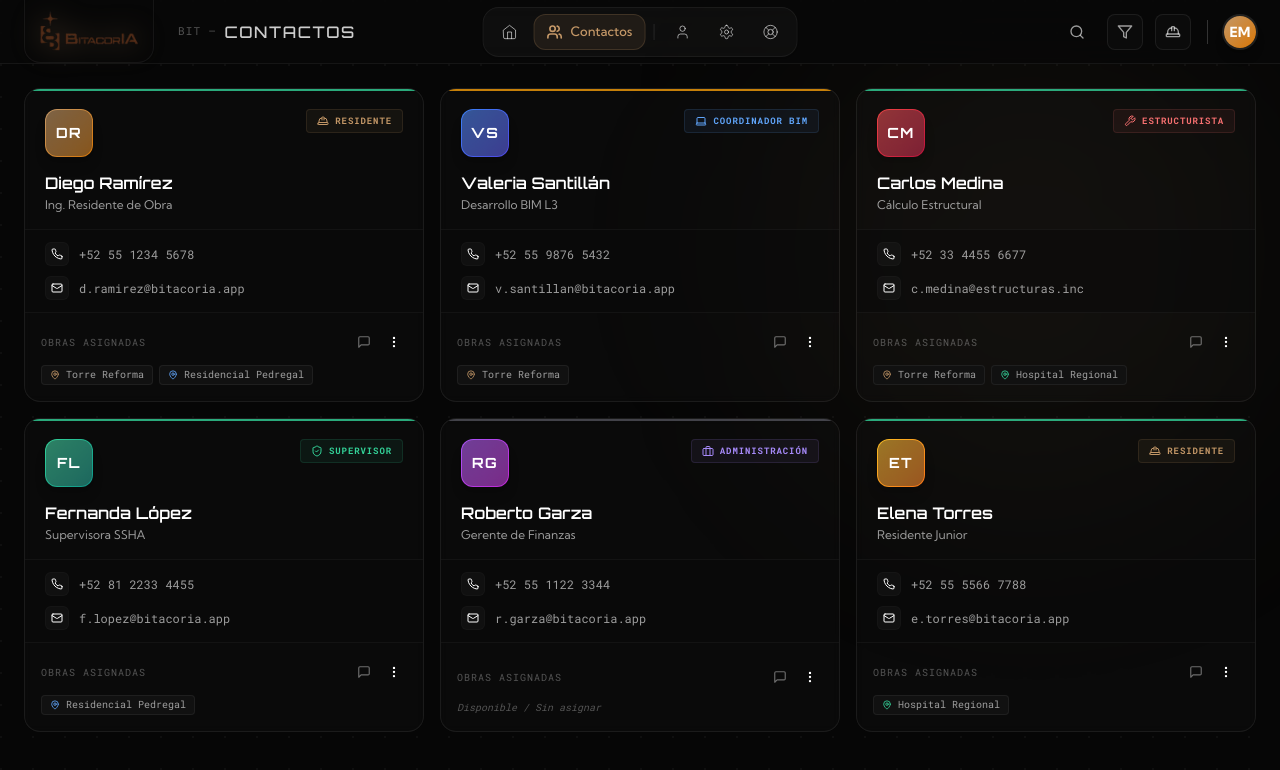
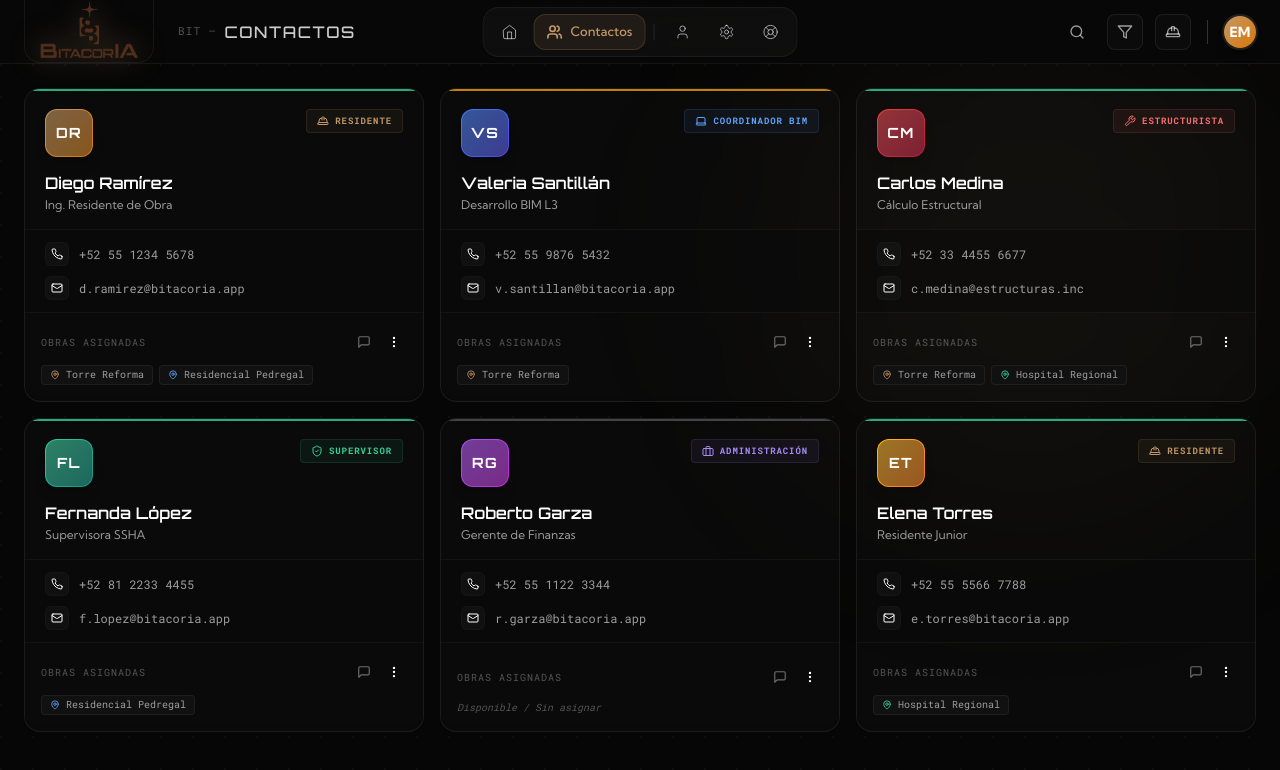
Before and after one commit to bitacoriatemp-creator/pagina-informativa, a Next.js app: page /dashboard/contacts in a window 1280 px wide. Shown: the top 770 px of the page. Built offline with nearby package versions, Linux system fonts and the light colour scheme.

Commit message:
fix: use stable webp logo image across all dashboard pages

```diff
--- a/src/app/dashboard/calendar/page.tsx
+++ b/src/app/dashboard/calendar/page.tsx
@@ -252,7 +252,7 @@ export default function CalendarioGlobal() {
                 <div className="absolute bottom-0 left-0 w-full h-px bg-gradient-to-r from-transparent via-[#C39767]/40 to-transparent" />
                 <Link href="/dashboard" className="flex items-center gap-3 group">
                     <div className="relative w-48 h-14 flex items-center justify-center flex-shrink-0">
-                        <img src="/images/logo_horizontal-removebg-preview.png" alt="BitacorIA"
+                        <img src="/images/logo-bitacoria.webp" alt="BitacorIA"
                             className="object-contain w-full h-full drop-shadow-[0_0_14px_rgba(195,151,103,0.5)] group-hover:drop-shadow-[0_0_22px_rgba(195,151,103,0.7)] transition-all duration-300" />
                     </div>
                 </Link>
--- a/src/app/dashboard/contacts/page.tsx
+++ b/src/app/dashboard/contacts/page.tsx
@@ -191,9 +191,9 @@ export default function ContactosDashboard() {
                 <Link href="/" className="flex items-center justify-center relative cursor-pointer group h-full">
                     <div className={`w-[130px] h-full ${sidebarBg} border-x border-b ${borderColor} flex items-center justify-center shrink-0 rounded-b-2xl shadow-sm transition-colors px-3`}>
                         {isDark ? (
-                            <img src="/images/logo_horizontal-removebg-preview.png" alt="BitacorIA Logo" className="object-contain w-full drop-shadow-[0_0_14px_rgba(195,151,103,0.5)] transition-transform duration-300 group-hover:scale-105" />
+                            <img src="/images/logo-bitacoria.webp" alt="BitacorIA Logo" className="object-contain w-full drop-shadow-[0_0_14px_rgba(195,151,103,0.5)] transition-transform duration-300 group-hover:scale-105" />
                         ) : (
-                            <img src="/images/logo_horizontal-removebg-preview.png" alt="BitacorIA Logo" className="object-contain w-full drop-shadow-[0_2px_10px_rgba(168,123,76,0.3)] transition-transform duration-300 group-hover:scale-105" style={{ filter: "brightness(0.3) sepia(1) hue-rotate(-30deg) saturate(3)" }} />
+                            <img src="/images/logo-bitacoria.webp" alt="BitacorIA Logo" className="object-contain w-full drop-shadow-[0_2px_10px_rgba(168,123,76,0.3)] transition-transform duration-300 group-hover:scale-105" style={{ filter: "brightness(0.3) sepia(1) hue-rotate(-30deg) saturate(3)" }} />
                         )}
                     </div>
                 </Link>
--- a/src/app/dashboard/help/page.tsx
+++ b/src/app/dashboard/help/page.tsx
@@ -66,9 +66,9 @@ export default function HelpCenterDashboard() {
                 <Link href="/" className="flex items-center justify-center relative cursor-pointer group h-full">
                     <div className={`w-[130px] h-full ${sidebarBg} border-x border-b ${borderColor} flex items-center justify-center shrink-0 rounded-b-2xl shadow-sm transition-colors px-3`}>
                         {isDark ? (
-                            <img src="/images/logo_horizontal-removebg-preview.png" alt="BitacorIA Logo" className="object-contain w-full drop-shadow-[0_0_14px_rgba(195,151,103,0.5)] transition-transform duration-300 group-hover:scale-105" />
+                            <img src="/images/logo-bitacoria.webp" alt="BitacorIA Logo" className="object-contain w-full drop-shadow-[0_0_14px_rgba(195,151,103,0.5)] transition-transform duration-300 group-hover:scale-105" />
                         ) : (
-                            <img src="/images/logo_horizontal-removebg-preview.png" alt="BitacorIA Logo" className="object-contain w-full drop-shadow-[0_2px_10px_rgba(168,123,76,0.3)] transition-transform duration-300 group-hover:scale-105" style={{ filter: "brightness(0.3) sepia(1) hue-rotate(-30deg) saturate(3)" }} />
+                            <img src="/images/logo-bitacoria.webp" alt="BitacorIA Logo" className="object-contain w-full drop-shadow-[0_2px_10px_rgba(168,123,76,0.3)] transition-transform duration-300 group-hover:scale-105" style={{ filter: "brightness(0.3) sepia(1) hue-rotate(-30deg) saturate(3)" }} />
                         )}
                     </div>
                 </Link>
--- a/src/app/dashboard/page.tsx
+++ b/src/app/dashboard/page.tsx
@@ -392,9 +392,9 @@ export default function DashboardHub() {
                         <Link href="/" className="flex items-center justify-center relative cursor-pointer group h-full">
                             <div className={`w-[130px] h-full ${sidebarBg} border-x border-b ${borderColor} flex items-center justify-center shrink-0 rounded-b-2xl shadow-sm transition-colors px-3`}>
                                 {isDark ? (
-                                    <img src="/images/logo_horizontal-removebg-preview.png" alt="BitacorIA Logo" className="object-contain w-full drop-shadow-[0_0_14px_rgba(195,151,103,0.5)] transition-transform duration-300 group-hover:scale-105" />
+                                    <img src="/images/logo-bitacoria.webp" alt="BitacorIA Logo" className="object-contain w-full drop-shadow-[0_0_14px_rgba(195,151,103,0.5)] transition-transform duration-300 group-hover:scale-105" />
                                 ) : (
-                                    <img src="/images/logo_horizontal-removebg-preview.png" alt="BitacorIA Logo" className="object-contain w-full drop-shadow-[0_2px_10px_rgba(168,123,76,0.3)] transition-transform duration-300 group-hover:scale-105" style={{ filter: "brightness(0.3) sepia(1) hue-rotate(-30deg) saturate(3)" }} />
+                                    <img src="/images/logo-bitacoria.webp" alt="BitacorIA Logo" className="object-contain w-full drop-shadow-[0_2px_10px_rgba(168,123,76,0.3)] transition-transform duration-300 group-hover:scale-105" style={{ filter: "brightness(0.3) sepia(1) hue-rotate(-30deg) saturate(3)" }} />
                                 )}
                             </div>
                         </Link>
--- a/src/app/dashboard/profile/page.tsx
+++ b/src/app/dashboard/profile/page.tsx
@@ -88,9 +88,9 @@ export default function ProfileDashboard() {
                 <Link href="/" className="flex items-center justify-center relative cursor-pointer group h-full">
                     <div className={`w-[130px] h-full ${sidebarBg} border-x border-b ${borderColor} flex items-center justify-center shrink-0 rounded-b-2xl shadow-sm transition-colors px-3`}>
                         {isDark ? (
-                            <img src="/images/logo_horizontal-removebg-preview.png" alt="BitacorIA Logo" className="object-contain w-full drop-shadow-[0_0_14px_rgba(195,151,103,0.5)] transition-transform duration-300 group-hover:scale-105" />
+                            <img src="/images/logo-bitacoria.webp" alt="BitacorIA Logo" className="object-contain w-full drop-shadow-[0_0_14px_rgba(195,151,103,0.5)] transition-transform duration-300 group-hover:scale-105" />
                         ) : (
-                            <img src="/images/logo_horizontal-removebg-preview.png" alt="BitacorIA Logo" className="object-contain w-full drop-shadow-[0_2px_10px_rgba(168,123,76,0.3)] transition-transform duration-300 group-hover:scale-105" style={{ filter: "brightness(0.3) sepia(1) hue-rotate(-30deg) saturate(3)" }} />
+                            <img src="/images/logo-bitacoria.webp" alt="BitacorIA Logo" className="object-contain w-full drop-shadow-[0_2px_10px_rgba(168,123,76,0.3)] transition-transform duration-300 group-hover:scale-105" style={{ filter: "brightness(0.3) sepia(1) hue-rotate(-30deg) saturate(3)" }} />
                         )}
                     </div>
                 </Link>
--- a/src/app/dashboard/settings/page.tsx
+++ b/src/app/dashboard/settings/page.tsx
@@ -60,9 +60,9 @@ export default function SettingsDashboard() {
                 <Link href="/" className="flex items-center justify-center relative cursor-pointer group h-full">
                     <div className={`w-[130px] h-full ${sidebarBgClass} border-x border-b ${borderClass} flex items-center justify-center shrink-0 rounded-b-2xl shadow-sm transition-colors px-3`}>
                         {isDark ? (
-                            <img src="/images/logo_horizontal-removebg-preview.png" alt="BitacorIA Logo" className="object-contain w-full drop-shadow-[0_0_14px_rgba(195,151,103,0.5)] transition-transform duration-300 group-hover:scale-105" />
+                            <img src="/images/logo-bitacoria.webp" alt="BitacorIA Logo" className="object-contain w-full drop-shadow-[0_0_14px_rgba(195,151,103,0.5)] transition-transform duration-300 group-hover:scale-105" />
                         ) : (
-                            <img src="/images/logo_horizontal-removebg-preview.png" alt="BitacorIA Logo" className="object-contain w-full drop-shadow-[0_2px_10px_rgba(168,123,76,0.3)] transition-transform duration-300 group-hover:scale-105" style={{ filter: "brightness(0.3) sepia(1) hue-rotate(-30deg) saturate(3)" }} />
+                            <img src="/images/logo-bitacoria.webp" alt="BitacorIA Logo" className="object-contain w-full drop-shadow-[0_2px_10px_rgba(168,123,76,0.3)] transition-transform duration-300 group-hover:scale-105" style={{ filter: "brightness(0.3) sepia(1) hue-rotate(-30deg) saturate(3)" }} />
                         )}
                     </div>
                 </Link>
```
